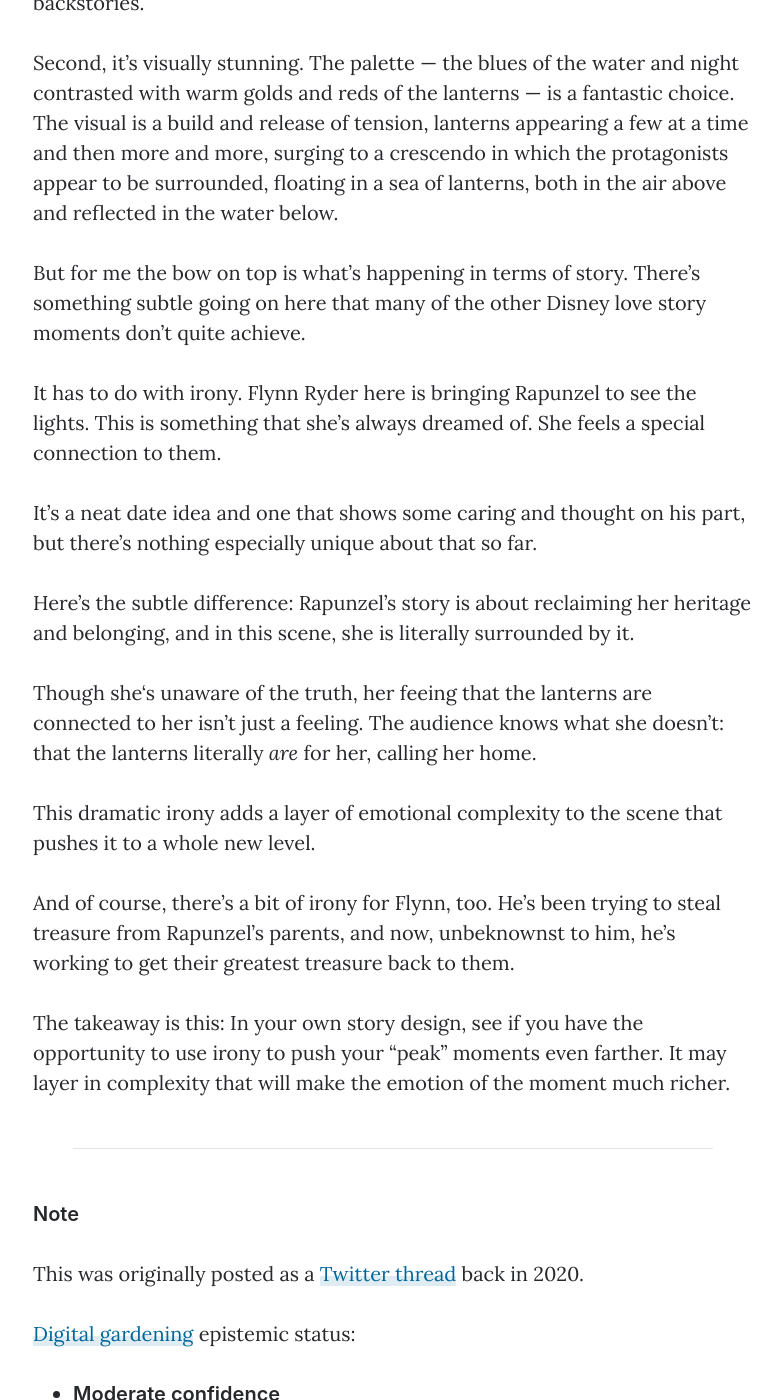
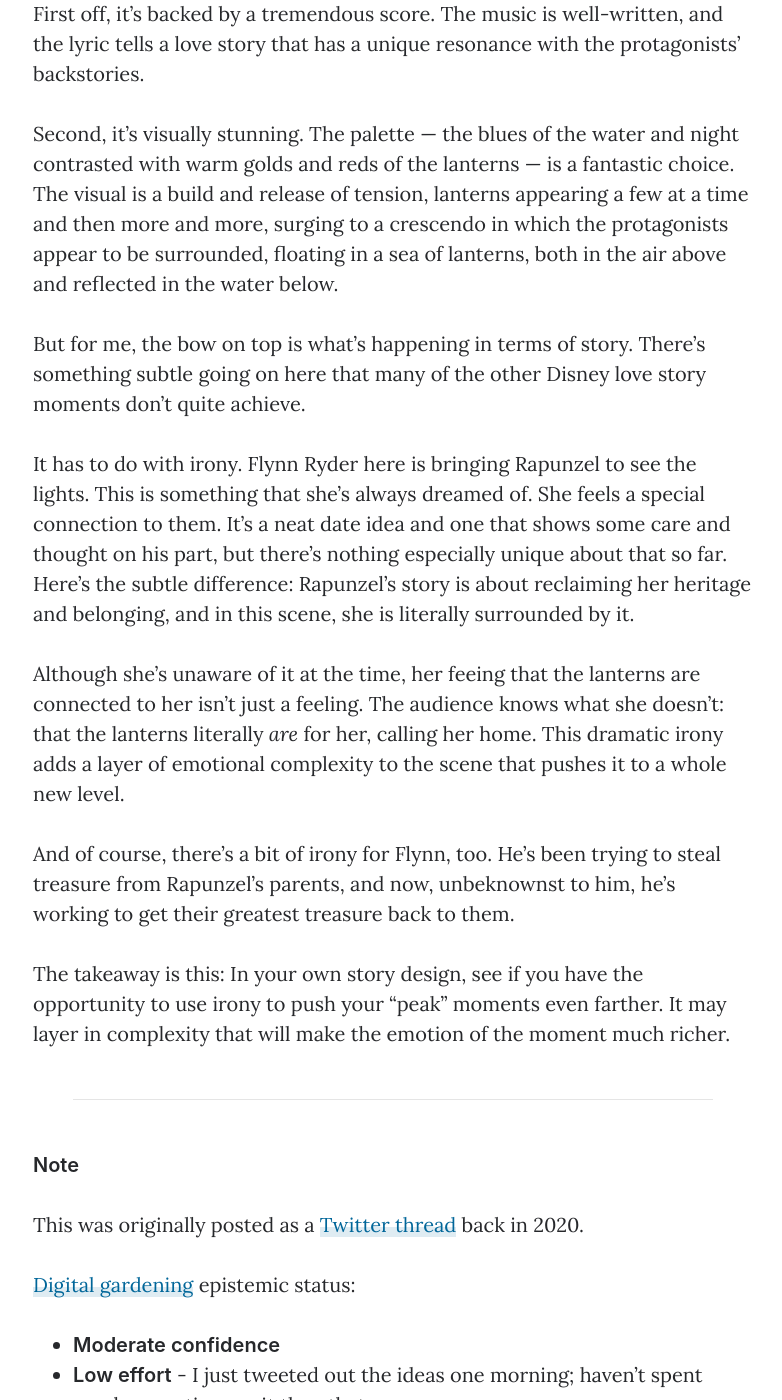
Before and after one commit to natelistrom/natelistrom.github.io, a Jekyll site: the page built from _posts/2021-10-15-sky-lanterns.md, in a window 1280 px wide and 1400 px high, scrolled down 584 px. Shown: the whole window, without its empty margins (247-1029 px from the left). Built offline with Jekyll 4.4.1, drawn with Linux system fonts in a browser that asks for light colours; some of the changed text lies outside the part shown.

Commit message:
Update sky lanterns post to fix paragraphs, reading time

```diff
--- a/_posts/2021-10-15-sky-lanterns.md
+++ b/_posts/2021-10-15-sky-lanterns.md
@@ -12,17 +14,11 @@ First off, it’s backed by a tremendous score. The music is well-written, and t
 
 Second, it’s visually stunning. The palette — the blues of the water and night contrasted with warm golds and reds of the lanterns — is a fantastic choice. The visual is a build and release of tension, lanterns appearing a few at a time and then more and more, surging to a crescendo in which the protagonists appear to be surrounded, floating in a sea of lanterns, both in the air above and reflected in the water below.
 
-But for me the bow on top is what’s happening in terms of story. There’s something subtle going on here that many of the other Disney love story moments don't quite achieve.
+But for me, the bow on top is what’s happening in terms of story. There’s something subtle going on here that many of the other Disney love story moments don't quite achieve.
 
-It has to do with irony. Flynn Ryder here is bringing Rapunzel to see the lights. This is something that she’s always dreamed of. She feels a special connection to them.
+It has to do with irony. Flynn Ryder here is bringing Rapunzel to see the lights. This is something that she’s always dreamed of. She feels a special connection to them. It’s a neat date idea and one that shows some care and thought on his part, but there’s nothing especially unique about that so far. Here’s the subtle difference: Rapunzel’s story is about reclaiming her heritage and belonging, and in this scene, she is literally surrounded by it.
 
-It’s a neat date idea and one that shows some caring and thought on his part, but there’s nothing especially unique about that so far.
-
-Here’s the subtle difference: Rapunzel’s story is about reclaiming her heritage and belonging, and in this scene, she is literally surrounded by it.
-
-Though she‘s unaware of the truth, her feeing that the lanterns are connected to her isn’t just a feeling. The audience knows what she doesn’t: that the lanterns literally *are* for her, calling her home.
-
-This dramatic irony adds a layer of emotional complexity to the scene that pushes it to a whole new level.
+Although she’s unaware of it at the time, her feeing that the lanterns are connected to her isn’t just a feeling. The audience knows what she doesn’t: that the lanterns literally *are* for her, calling her home. This dramatic irony adds a layer of emotional complexity to the scene that pushes it to a whole new level.
 
 And of course, there’s a bit of irony for Flynn, too. He’s been trying to steal treasure from Rapunzel’s parents, and now, unbeknownst to him, he’s working to get their greatest treasure back to them.
 
```
Also changed, not shown: other parts of _posts/2021-10-15-sky-lanterns.md (+3 -1 lines).
